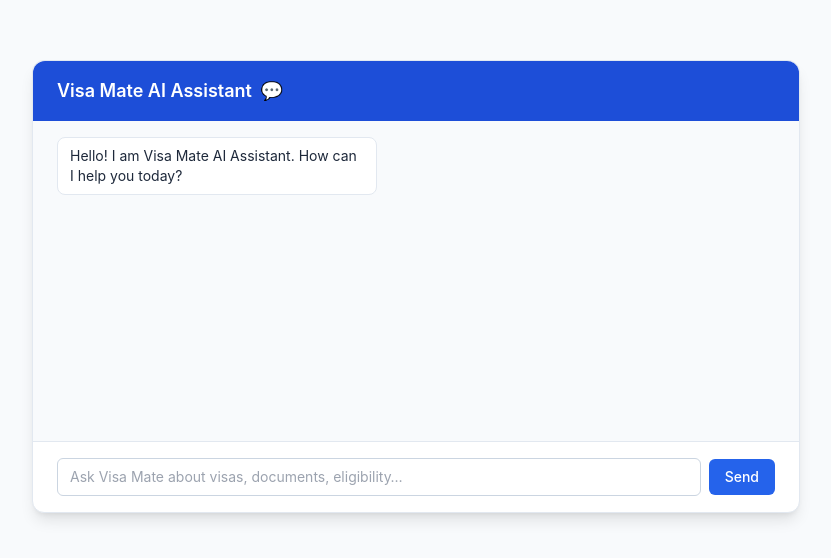
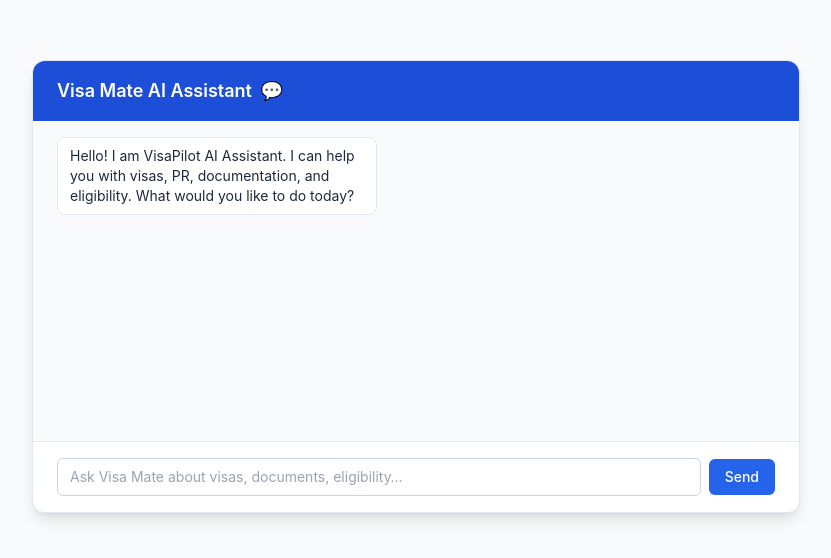
Before and after one commit to siiinghparminder-hue/visa-mate-ai, a Next.js app: page /chat in a window 1280 px wide. Shown: the part 114-672 px from the top of the page, without its empty margins (224-1055 px from the left). Built offline with nearby package versions, Linux system fonts and the light colour scheme.

Commit message:
Update page.js

```diff
--- a/app/chat/page.js
+++ b/app/chat/page.js
@@ -6,7 +6,7 @@ export default function ChatPage() {
   const [messages, setMessages] = useState([
     {
       from: "ai",
-      text: "Hello! I am Visa Mate AI Assistant. How can I help you today?"
+      text: "Hello! I am VisaPilot AI Assistant. I can help you with visas, PR, documentation, and eligibility. What would you like to do today?"
     }
   ]);
   const [input, setInput] = useState("");
```
